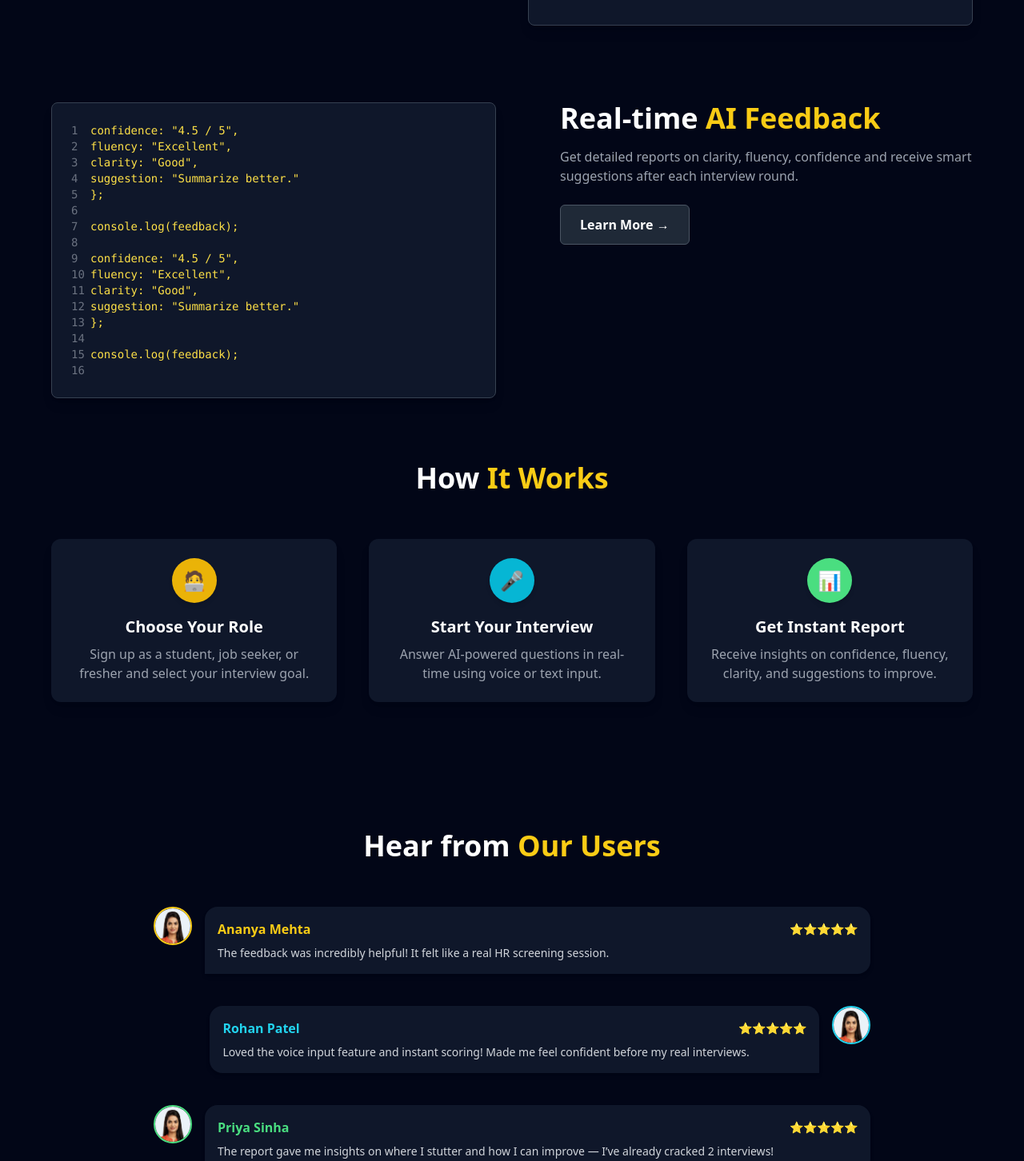
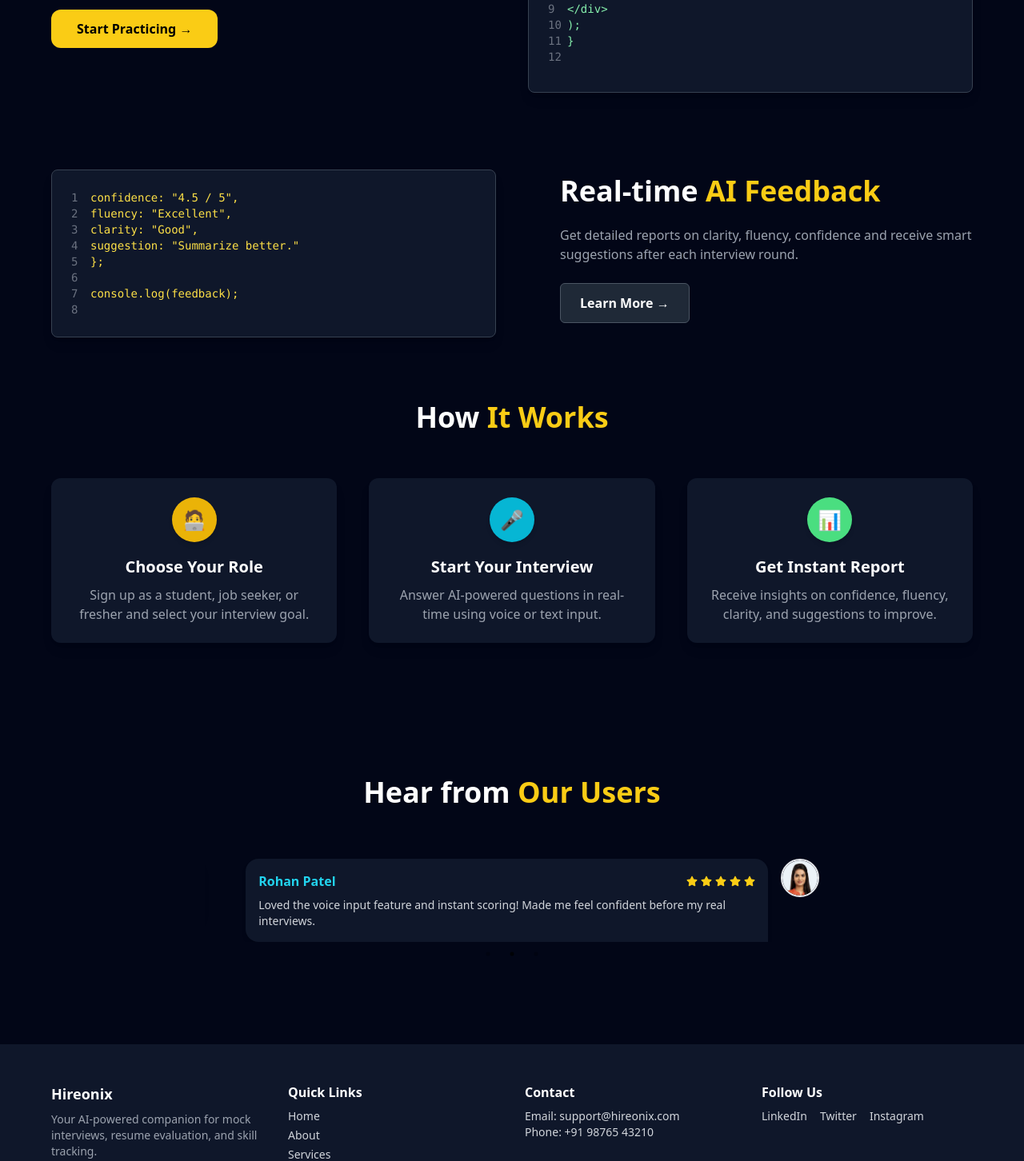
Before and after one commit to mokshmahajan2004/Hireonix-AI-Based-Smart-Interviewer, a React (Create React App) app in the folder frontend/: page / in a window 1280 px wide. Shown: the part 1320-2772 px from the top of the page at 80% size. Built offline with nearby package versions, Linux system fonts and the light colour scheme; no server answers; the HTML template or start-up script is replaced by a standard one.

Commit message:
component

```diff
--- a/frontend/package.json
+++ b/frontend/package.json
@@ -15,20 +15,26 @@
     "framer-motion": "^12.16.0",
     "html2canvas": "^1.4.1",
     "html2pdf.js": "^0.10.3",
+    "jquery": "^3.7.1",
     "jspdf": "^3.0.1",
     "lottie-react": "^2.4.1",
     "lucide-react": "^0.513.0",
+    "owl.carousel": "^2.3.4",
     "react": "^19.1.0",
     "react-avatar": "^5.0.3",
     "react-dom": "^19.1.0",
     "react-icons": "^5.5.0",
     "react-media-recorder": "^1.7.1",
+    "react-owl-carousel": "^2.3.3",
     "react-router-dom": "^6.30.1",
     "react-scripts": "5.0.1",
+    "react-scroll": "^1.9.3",
     "react-simple-typewriter": "^5.0.1",
+    "react-slick": "^0.30.3",
     "react-toastify": "^11.0.5",
     "react-webcam": "^7.2.0",
     "recharts": "^2.15.3",
+    "slick-carousel": "^1.8.1",
     "web-vitals": "^2.1.4"
   },
   "scripts": {
--- a/frontend/src/App.js
+++ b/frontend/src/App.js
@@ -4,7 +4,7 @@ import {
   Route,
   useLocation,
 } from "react-router-dom";
-import { useEffect } from "react";
+import { useEffect, useState } from "react";
 
 import LandingPage from "./pages/landing-page-navbar/LandingPage";
 import LoginPage from "./pages/LoginPage";
@@ -19,15 +19,34 @@ import AboutPage from "./pages/landing-page-navbar/AboutPage";
 import ResumeInfo from "./pages/landing-page-navbar/services/ResumeInfo";
 import MockInterviewInfo from "./pages/landing-page-navbar/services/MockInterviewInfo";
 import SummaryPage from './pages/interview-practice/SummaryPage';
-import EditProfile from "./pages/EditProfile"; // ✅ Added
+import EditProfile from "./pages/EditProfile";
 
 import Navbar from "./components/Navbar";
 import Footer from "./components/Footer";
 
 function AppWrapper() {
   const location = useLocation();
+  const [theme, setTheme] = useState("light");
 
-  // Show navbar/footer on these pages
+  // Enable theme from localStorage or default to light
+  useEffect(() => {
+    const storedTheme = localStorage.getItem("theme") || "light";
+    setTheme(storedTheme);
+    if (storedTheme === "dark") {
+      document.documentElement.classList.add("dark");
+    } else {
+      document.documentElement.classList.remove("dark");
+    }
+  }, []);
+
+  // Update HTML class and localStorage when theme changes
+  const toggleTheme = () => {
+    const newTheme = theme === "dark" ? "light" : "dark";
+    setTheme(newTheme);
+    localStorage.setItem("theme", newTheme);
+    document.documentElement.classList.toggle("dark");
+  };
+
   const showNavbarRoutes = [
     "/",
     "/login",
@@ -46,7 +65,7 @@ function AppWrapper() {
 
   return (
     <>
-      {showNavbar && <Navbar />}
+      {showNavbar && <Navbar toggleTheme={toggleTheme} currentTheme={theme} />}
       <Routes>
         <Route path="/" element={<LandingPage />} />
         <Route path="/login" element={<LoginPage />} />
@@ -61,7 +80,7 @@ function AppWrapper() {
         <Route path="/resume-info" element={<ResumeInfo />} />
         <Route path="/mock-interview-info" element={<MockInterviewInfo />} />
         <Route path="/summary" element={<SummaryPage />} />
-        <Route path="/profile" element={<EditProfile />} /> {/* ✅ New route */}
+        <Route path="/profile" element={<EditProfile />} />
       </Routes>
       {showNavbar && <Footer />}
     </>
--- /dev/null
+++ b/frontend/src/components/TestimonialCard.js
@@ -0,0 +1,52 @@
+import React from "react";
+import { motion } from "framer-motion";
+import { FaStar } from "react-icons/fa";
+
+const TestimonialCard = ({ name, color, rating, feedback, imagePosition = "left", image }) => {
+  const isImageLeft = imagePosition === "left";
+  const starCount = parseInt(rating.length); // ⭐⭐⭐⭐⭐ = 5
+
+  return (
+    <motion.div
+      className={`flex items-start space-x-4 ${isImageLeft ? "" : "justify-end"}`}
+      initial={{ opacity: 0, y: 40 }}
+      whileInView={{ opacity: 1, y: 0 }}
+      transition={{ duration: 0.6, ease: "easeOut" }}
+      viewport={{ once: true }}
+    >
+      {isImageLeft && (
+        <img
+          src={image}
+          alt={name}
+          className={`w-12 h-12 rounded-full border-2 border-${color}`}
+        />
+      )}
+
+      <div
+        className={`bg-[#0f172a] text-white p-4 rounded-2xl ${
+          isImageLeft ? "rounded-bl-none" : "rounded-br-none"
+        } shadow-md w-full ${isImageLeft ? "" : "max-w-[85%]"}`}
+      >
+        <div className="flex justify-between items-center mb-2">
+          <h4 className={`font-semibold text-${color}`}>{name}</h4>
+          <div className="flex space-x-1 text-yellow-400 text-sm">
+            {[...Array(starCount)].map((_, i) => (
+              <FaStar key={i} />
+            ))}
+          </div>
+        </div>
+        <p className="text-sm text-gray-300">{feedback}</p>
+      </div>
+
+      {!isImageLeft && (
+        <img
+          src={image}
+          alt={name}
+          className={`w-12 h-12 rounded-full border-2 border-${color}`}
+        />
+      )}
+    </motion.div>
+  );
+};
+
+export default TestimonialCard;
--- /dev/null
+++ b/frontend/src/data/testimonialsData.js
@@ -0,0 +1,30 @@
+import testimonialImage from "../assets/testimonial.png";
+
+const testimonials = [
+  {
+    name: "Ananya Mehta",
+    color: "yellow-400",
+    rating: "⭐⭐⭐⭐⭐",
+    feedback: "The feedback was incredibly helpful! It felt like a real HR screening session.",
+    imagePosition: "left",
+    image: testimonialImage,
+  },
+  {
+    name: "Rohan Patel",
+    color: "cyan-400",
+    rating: "⭐⭐⭐⭐⭐",
+    feedback: "Loved the voice input feature and instant scoring! Made me feel confident before my real interviews.",
+    imagePosition: "right",
+    image: testimonialImage,
+  },
+  {
+    name: "Priya Sinha",
+    color: "green-400",
+    rating: "⭐⭐⭐⭐⭐",
+    feedback: "The report gave me insights on where I stutter and how I can improve — I’ve already cracked 2 interviews!",
+    imagePosition: "left",
+    image: testimonialImage,
+  },
+];
+
+export default testimonials;
--- a/frontend/src/index.css
+++ b/frontend/src/index.css
@@ -1,6 +1,7 @@
 @tailwind base;
 @tailwind components;
 @tailwind utilities;
+
 
 @keyframes pulseTimer {
   from { width: 100%; }
--- a/frontend/src/pages/landing-page-navbar/LandingPage.js
+++ b/frontend/src/pages/landing-page-navbar/LandingPage.js
@@ -2,8 +2,12 @@ import React, { useState, useEffect } from "react";
 import { useNavigate } from "react-router-dom";
 import { auth } from "../../Config"; // Adjust if the path is different
 import aiVideo from "../../assets/ai.mp4";
-import { motion } from "framer-motion";
-import testimonialImage from "../../assets/testimonial.png";
+import TestimonialCard from "../../components/TestimonialCard";
+import testimonials from "../../data/testimonialsData";
+import Slider from "react-slick";
+import "slick-carousel/slick/slick.css";
+import "slick-carousel/slick/slick-theme.css";
+
 
 const block1 = [
   'import React from "react";',
@@ -37,6 +41,8 @@ const LandingPage = () => {
   const [typedBlock1, setTypedBlock1] = useState([]);
   const [typedBlock2, setTypedBlock2] = useState([]);
   const [loopCount, setLoopCount] = useState(0);
+
+
 
   // Loop Block 1
 useEffect(() => {
@@ -73,30 +79,33 @@ useEffect(() => {
   typeBlock1();
 }, [loopCount]);
 
+const settings = {
+  autoplay: true,
+  autoplaySpeed: 5000,
+  infinite: true,
+  dots: true,
+  arrows: false,  // ✅ no custom arrows
+  swipe: true,
+  draggable: true,
+  pauseOnHover: true,
+};
 
-  // Loop Block 2
-  useEffect(() => {
-    let j = 0;
-    const typeBlock2 = () => {
-      if (j < block2.length) {
-        setTypedBlock2((prev) => [...prev, block2[j]]);
-        j++;
-        setTimeout(typeBlock2, 200);
-      }
-    };
-    typeBlock2();
-  }, [loopCount]);
 
   return (
     <div className="bg-[#020617] text-white font-sans pb-12">
       {/* HERO SECTION */}
       <section className="min-h-screen flex flex-col items-center justify-center text-center px-6 pt-24 pb-10">
-        <h1 className="text-5xl md:text-6xl font-extrabold mb-6 leading-tight pt-20">
-          Practice Smart.{" "}
-          <span className="text-yellow-400">Perform Better.</span>
+    <h1
+  className="font-extrabold mb-6 mt-16 leading-tight text-center"
+  style={{ fontSize: "clamp(2rem, 6vw, 3.5rem)" }}
+>
+  Practice Smart. <span className="text-yellow-400">Perform Better.</span>
 </h1>
-        <p className="text-lg text-gray-300 max-w-2xl mb-8">
-          Ace your next interview with AI-powered mock interviews, instant
+
+<p
+  className="text-gray-300 max-w-2xl mb-8"
+  style={{ fontSize: "clamp(1rem, 2.5vw, 1.25rem)" }}
+>          Ace your next interview with AI-powered mock interviews, instant
           feedback, and resume screening — designed for students, job seekers,
           and professionals.
         </p>
@@ -123,10 +132,8 @@ useEffect(() => {
   muted
   loop
   playsInline
-  className="w-full h-auto object-cover"
->
-  Your browser does not support the video tag.
-</video>
+  className="w-full aspect-video object-cover"
+/>
 
         </div>
       </section>
@@ -136,16 +143,23 @@ useEffect(() => {
         {/* Row 1: Text Left, Code Right */}
         <div className="max-w-7xl mx-auto grid md:grid-cols-2 gap-10 items-start">
           <div>
-            <h2 className="text-4xl font-bold mb-4">
-              Boost your{" "}
+<h2
+  className="font-bold mb-4"
+  style={{ fontSize: "clamp(1.5rem, 4vw, 2.25rem)" }}
+>              Boost your{" "}
               <span className="text-cyan-400">interview confidence</span>
             </h2>
             <p className="text-gray-400 mb-6">
               Train with real-time AI feedback, simulate technical rounds, and
               build skills from your browser.
             </p>
-            <button className="bg-yellow-400 text-black px-6 py-3 rounded-md font-semibold hover:bg-yellow-500 transition">
-              Start Practicing →
+<button
+  style={{
+    fontSize: "clamp(0.875rem, 2vw, 1rem)",
+    padding: "clamp(0.5rem, 1.5vw, 0.75rem) clamp(1rem, 3vw, 2rem)"
+  }}
+  className="bg-yellow-400 text-black rounded-xl font-semibold hover:bg-yellow-500 transition duration-300"
+>              Start Practicing →
             </button>
           </div>
 
@@ -171,7 +185,10 @@ useEffect(() => {
           </div>
 
           <div className="md:pl-10">
-            <h2 className="text-4xl font-bold mb-4">
+<h2
+  className="font-bold mb-4"
+  style={{ fontSize: "clamp(1.5rem, 4vw, 2.25rem)" }}
+>
   Real-time <span className="text-yellow-400">AI Feedback</span>
 </h2>
             <p className="text-gray-400 mb-6">
@@ -185,7 +202,7 @@ useEffect(() => {
         </div>
       </section>
 
-      <section className="bg-[#020617] px-6 md:px-16 py-20">
+      <section id="how-it-works" className="bg-[#020617] px-6 md:px-16 py-20">
   <h2 className="text-4xl font-bold text-center text-white mb-14">
     How <span className="text-yellow-400">It Works</span>
   </h2>
@@ -196,7 +213,12 @@ useEffect(() => {
       <div className="mx-auto w-14 h-14 flex items-center justify-center rounded-full bg-yellow-500 text-black text-2xl mb-4 shadow-md">
         🧑‍💻
       </div>
-      <h3 className="text-xl font-semibold text-white mb-2">Choose Your Role</h3>
+     <h3
+  className="font-semibold text-white mb-2"
+  style={{ fontSize: "clamp(1rem, 2.8vw, 1.25rem)" }}
+>
+  Choose Your Role
+</h3>
       <p className="text-gray-400">
         Sign up as a student, job seeker, or fresher and select your interview goal.
       </p>
@@ -207,7 +229,12 @@ useEffect(() => {
       <div className="mx-auto w-14 h-14 flex items-center justify-center rounded-full bg-cyan-500 text-black text-2xl mb-4 shadow-md">
         🎤
       </div>
-      <h3 className="text-xl font-semibold text-white mb-2">Start Your Interview</h3>
+     <h3
+  className="font-semibold text-white mb-2"
+  style={{ fontSize: "clamp(1rem, 2.8vw, 1.25rem)" }}
+>
+  Start Your Interview
+</h3>
       <p className="text-gray-400">
         Answer AI-powered questions in real-time using voice or text input.
       </p>
@@ -218,7 +245,12 @@ useEffect(() => {
       <div className="mx-auto w-14 h-14 flex items-center justify-center rounded-full bg-green-400 text-black text-2xl mb-4 shadow-md">
         📊
       </div>
-      <h3 className="text-xl font-semibold text-white mb-2">Get Instant Report</h3>
+      <h3
+  className="font-semibold text-white mb-2"
+  style={{ fontSize: "clamp(1rem, 2.8vw, 1.25rem)" }}
+>
+  Get Instant Report
+</h3>
       <p className="text-gray-400">
         Receive insights on confidence, fluency, clarity, and suggestions to improve.
       </p>
@@ -227,70 +259,23 @@ useEffect(() => {
 </section>
 
 <section className="bg-[#020617] px-6 md:px-16 py-20">
-  <h2 className="text-4xl font-bold text-center text-white mb-14">
+ <h2
+  className="font-bold text-center text-white mb-14"
+  style={{ fontSize: "clamp(1.5rem, 4vw, 2.25rem)" }}
+>
   Hear from <span className="text-yellow-400">Our Users</span>
 </h2>
 
-  <div className="max-w-4xl mx-auto space-y-10">
-    {/* Testimonial 1 - Left bubble */}
-    <div className="flex items-start space-x-4">
-<img
-  src={testimonialImage}
-  alt="user"
-  className="w-12 h-12 rounded-full border-2 border-yellow-400"
-/>
-
-      <div className="bg-[#0f172a] text-white p-4 rounded-2xl rounded-bl-none shadow-md w-full">
-        <div className="flex justify-between items-center mb-2">
-          <h4 className="font-semibold text-yellow-400">Ananya Mehta</h4>
-          <span className="text-yellow-400 text-sm">⭐⭐⭐⭐⭐</span>
+  <div className="max-w-3xl mx-auto relative">
+    <Slider {...settings}>
+      {testimonials.map((testimonial, index) => (
+        <div key={index}>
+          <TestimonialCard {...testimonial} />
         </div>
-        <p className="text-sm text-gray-300">
-          The feedback was incredibly helpful! It felt like a real HR screening session.
-        </p>
-      </div>
-    </div>
-
-    {/* Testimonial 2 - Right bubble */}
-    <div className="flex items-start justify-end space-x-4">
-      <div className="bg-[#0f172a] text-white p-4 rounded-2xl rounded-br-none shadow-md w-full max-w-[85%]">
-        <div className="flex justify-between items-center mb-2">
-          <h4 className="font-semibold text-cyan-400">Rohan Patel</h4>
-          <span className="text-yellow-400 text-sm">⭐⭐⭐⭐⭐</span>
-        </div>
-        <p className="text-sm text-gray-300">
-          Loved the voice input feature and instant scoring! Made me feel confident before my real interviews.
-        </p>
-      </div>
-<img
-  src={testimonialImage}
-  alt="user"
-  className="w-12 h-12 rounded-full border-2 border-cyan-400"
-/>
-
-    </div>
-
-    {/* Testimonial 3 - Left bubble */}
-    <div className="flex items-start space-x-4">
-<img
-  src={testimonialImage}
-  alt="user"
-  className="w-12 h-12 rounded-full border-2 border-green-400"
-/>
-
-      <div className="bg-[#0f172a] text-white p-4 rounded-2xl rounded-bl-none shadow-md w-full">
-        <div className="flex justify-between items-center mb-2">
-          <h4 className="font-semibold text-green-400">Priya Sinha</h4>
-          <span className="text-yellow-400 text-sm">⭐⭐⭐⭐⭐</span>
-        </div>
-        <p className="text-sm text-gray-300">
-          The report gave me insights on where I stutter and how I can improve — I’ve already cracked 2 interviews!
-        </p>
-      </div>
-    </div>
+      ))}
+    </Slider>
   </div>
 </section>
-
 
 
     </div>
--- a/frontend/tailwind.config.js
+++ b/frontend/tailwind.config.js
@@ -1,4 +1,5 @@
 module.exports = {
+  darkMode: "class", // ✅ enables 'dark' class support
   content: ["./src/**/*.{js,jsx,ts,tsx}"],
   theme: {
     extend: {},
```
Also changed, not shown: frontend/src/components/Navbar.js (+7 -5 lines), 1 other file (tests, documents, lock files or other folders). Lines whose indentation alone changed are shown as unchanged.
